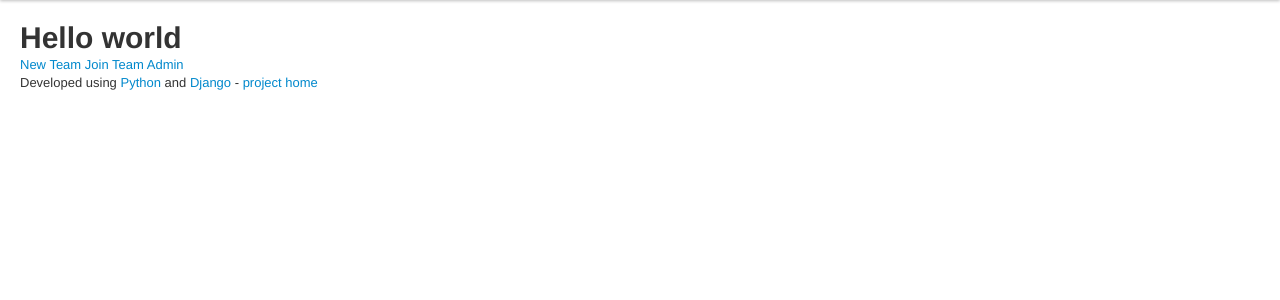
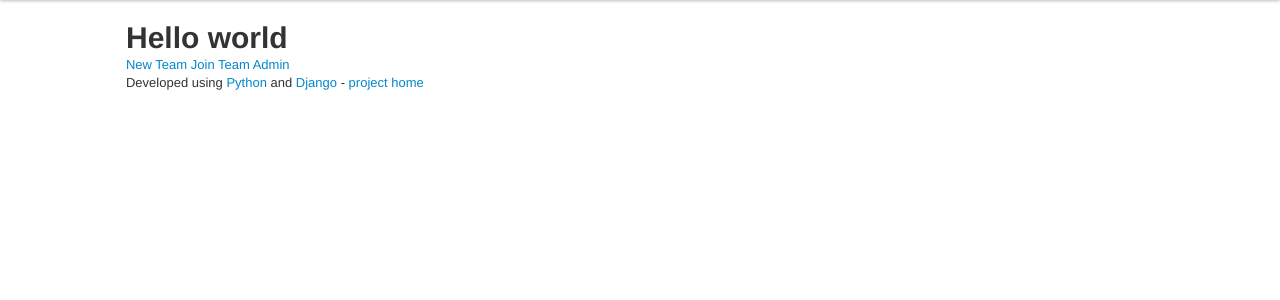
Before and after one commit to fisadev/pytalaya, a Django app: page / in a window 1280 px wide. Shown: the part 40-340 px from the top of the page. Run offline with Django 3.2, Linux system fonts and the light colour scheme; parts of the project's set-up code (start-up, migrations or seed data) failed here and were passed over; some libraries are stand-ins or nearby versions.

Commit message:
Use of boostrap spans to create a left border

```diff
--- a/pytalaya/app/templates/base.html
+++ b/pytalaya/app/templates/base.html
@@ -58,10 +58,15 @@
       </div>
 
       <div class="row-fluid">
-        <p>Developed using <a href="http://www.python.org">Python</a> and
-          <a href="http://www.djangoproject.com">Django</a>
-          - <a href="https://github.com/fisadev/pytalaya">project home</a>
-        </p>
+          <div class="span1">
+          </div>
+
+          <div class="span10">
+            <p>Developed using <a href="http://www.python.org">Python</a> and
+              <a href="http://www.djangoproject.com">Django</a>
+              - <a href="https://github.com/fisadev/pytalaya">project home</a>
+            </p>
+          </div>
       </div>
     </div> <!-- /container -->
 
--- a/pytalaya/app/templates/home.html
+++ b/pytalaya/app/templates/home.html
@@ -1,8 +1,13 @@
 {% extends 'base.html' %}
 
 {% block content %}
-    <h1>Hello world</h1>
-    <a href="{% url new_team %}">New Team</a>
-    <a href="{% url join_team %}">Join Team</a>
-    <a href="/admin/">Admin</a>
+    <div class="span1">
+    </div>
+
+    <div class="span10">
+        <h1>Hello world</h1>
+        <a href="{% url new_team %}">New Team</a>
+        <a href="{% url join_team %}">Join Team</a>
+        <a href="/admin/">Admin</a>
+    </div>
 {% endblock %}
```
